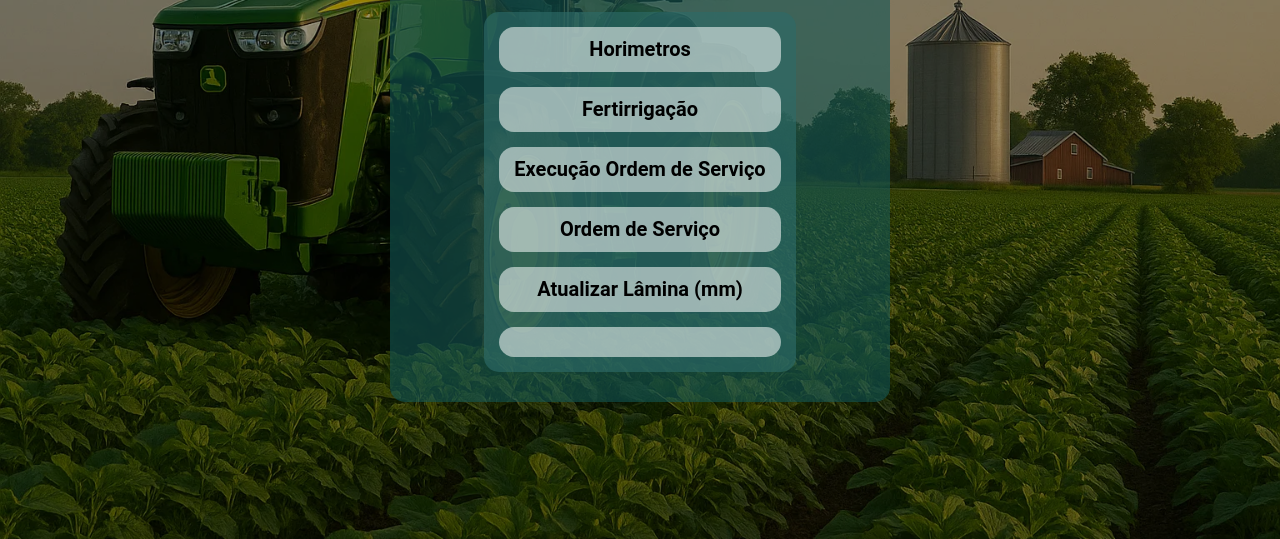
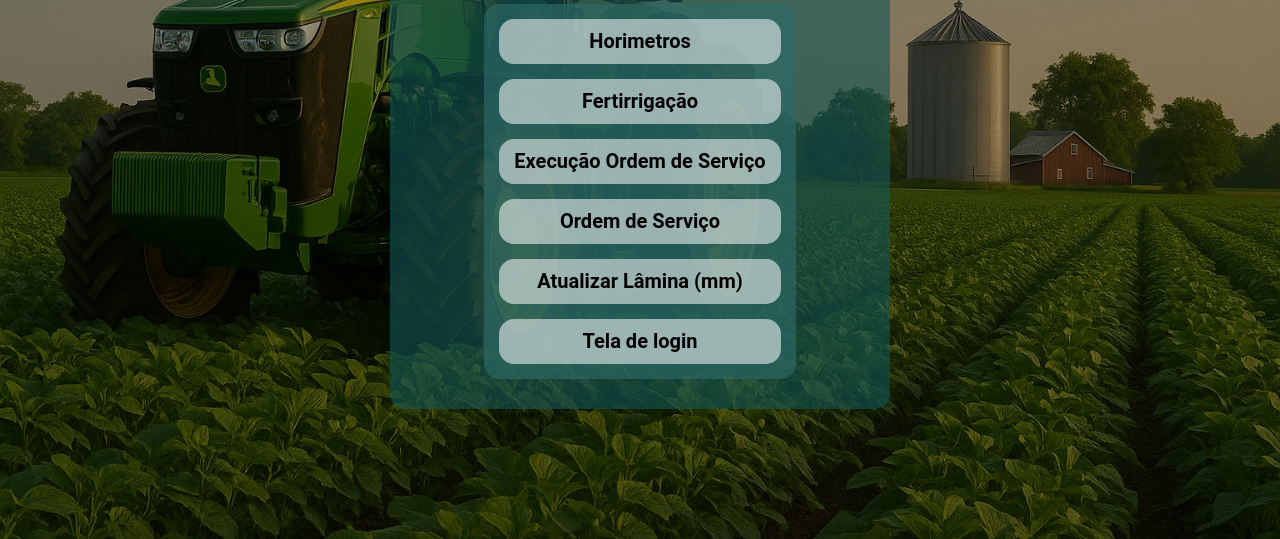
Before and after one commit to controle-lancamentos/sistema-de-lancamentos, a plain HTML site: page docs/index.html in a window 1280 px wide. Shown: the part 261-800 px from the top of the page. Drawn offline with Linux system fonts and the light colour scheme.

Commit message:
modificacoes feitas 22

```diff
--- a/docs/index.html
+++ b/docs/index.html
@@ -28,7 +28,7 @@
                     <a href="pages/execucao-os/falha-de-execucao.html">Execução Ordem de Serviço</a>
                     <a href="#" onclick="alert('Ainda não disponível')">Ordem de Serviço</a>
                     <a href="pages/atualizar-lamina/atualizar-lamina.html">Atualizar Lâmina (mm)</a>
-                    <a href="pages/acesso/login/login.html"></a>
+                    <a href="pages/acesso/login/login.html">Tela de login</a>
                 </nav>
             </section>
         </article>
```
